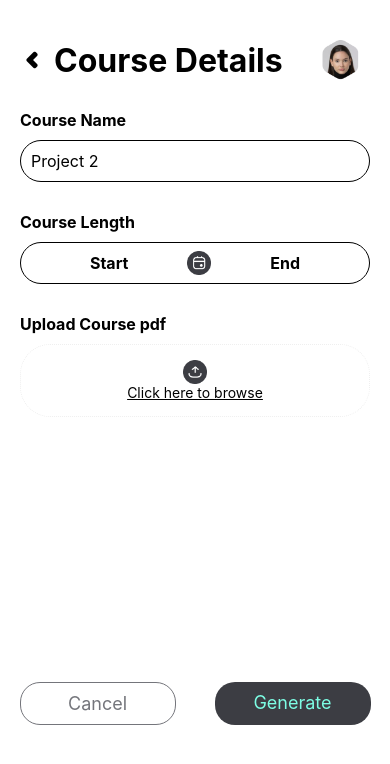
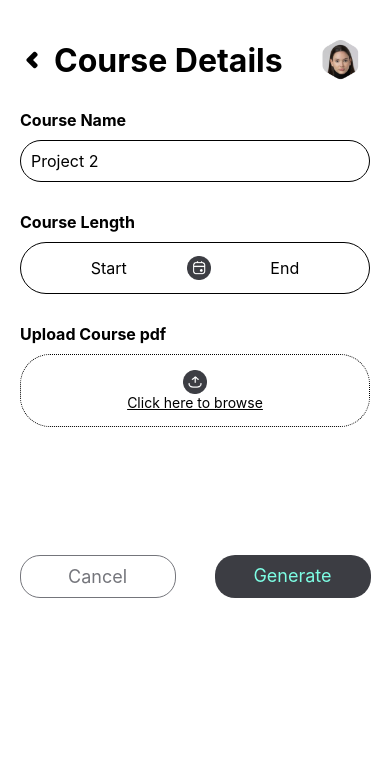
Before and after one commit to Team-Cosmos-WMDD-4985/cosmos-frontend, a React Native app: screen /AddCourse in a window 390 px wide. Shown: the top 764 px of the page. Built offline with nearby package versions, Linux system fonts and the light colour scheme.

Commit message:
add course style

```diff
--- a/src/components/courses/AddCourse.js
+++ b/src/components/courses/AddCourse.js
@@ -73,22 +73,23 @@ function AddCourse({ navigation }) {
             // if (DocumentPicker.isCancel(err)) {
             //     console.log("User cancelled")
             // } else {
-                console.log(err)
+            console.log(err)
             // }
         }
+    }
+    function formatDate(date) {
+        const monthNames = ["Jan", "Feb", "Mar", "Apr", "May", "Jun",
+            "Jul", "Aug", "Sep", "Oct", "Nov", "Dec"];
+        const day = date.getDate();
+        const monthIndex = date.getMonth();
+        const year = date.getFullYear();
 
-
-        // console.log(result)
-
-        // if (!result.canceled && result.assets && result.assets.length > 0) {
-        //     setFile(result.assets[0]);
-        //   }
+        return `${monthNames[monthIndex]}-${day < 10 ? '0' + day : day}-${year}`;
     }
 
+    const handleGenerate = async () => {
 
-     const handleGenerate = async () => {
-
-        dispatch(setLoader({loader: true}));
+        dispatch(setLoader({ loader: true }));
 
 
         let formdata = new FormData();
@@ -99,12 +100,12 @@ function AddCourse({ navigation }) {
 
         try {
             const response = await AxiosService("POST", "addCourse", true, {}, formdata, { "Content-Type": `multipart/form-data` })
-            navigation.navigate("AddTopics", {schedule: response.data.data, courseId: response.data.courseId, courseData: response.data.courseData });
-            dispatch(setLoader({loader: false}));
+            navigation.navigate("AddTopics", { schedule: response.data.data, courseId: response.data.courseId, courseData: response.data.courseData });
+            dispatch(setLoader({ loader: false }));
 
         } catch (err) {
             console.log(err)
-            dispatch(setLoader({loader: false}));
+            dispatch(setLoader({ loader: false }));
         }
     };
 
@@ -153,7 +154,7 @@ function AddCourse({ navigation }) {
                     <Text style={styles.label}>Course Length</Text>
                     <View style={styles.datePickerRow}>
                         <TouchableOpacity onPress={() => setShowStartDatePicker(true)}>
-                            <Text style={styles.label}>{startDate ? startDate.toDateString() : 'Start'}</Text>
+                            <Text style={styles.startEnd}>{startDate ? formatDate(startDate) : 'Start'}</Text>
                         </TouchableOpacity>
                         {showStartDatePicker && (
                             <DateTimePicker
@@ -167,7 +168,7 @@ function AddCourse({ navigation }) {
                         <Image source={require('./../../assets/icons/calendar.png')} style={styles.icon} />
 
                         <TouchableOpacity onPress={() => setShowEndDatePicker(true)}>
-                            <Text style={styles.label}>{endDate ? endDate.toDateString() : 'End'}</Text>
+                            <Text style={styles.startEnd}>{endDate ? formatDate(endDate) : 'End'}</Text>
                         </TouchableOpacity>
                         {showEndDatePicker && (
                             <DateTimePicker
@@ -293,6 +294,13 @@ const styles = StyleSheet.create({
         borderRadius: 30,
         paddingHorizontal: 10,
     },
+
+    startEnd: {
+        paddingVertical: 15,
+        fontSize: SIZES.medium,
+        borderRadius: 30,
+        paddingHorizontal: 10,
+    },
     label: {
         marginTop: 10,
         marginBottom: 10,
@@ -314,7 +322,7 @@ const styles = StyleSheet.create({
         alignItems: 'center',
         justifyContent: 'center',
         borderWidth: 1,
-        borderColor: COLORS.lightGray,
+        borderColor: COLORS.gray,
         padding: 15,
         borderRadius: 30,
         marginBottom: 20,
@@ -334,6 +342,7 @@ const styles = StyleSheet.create({
     center: {
         alignItems: 'center',
     },
+
     buttonContainer: {
         flexDirection: 'row',
         justifyContent: 'space-around',
@@ -342,11 +351,11 @@ const styles = StyleSheet.create({
         // left: 0,
         // right: 0,
         paddingVertical: 10,
-        marginTop: '55%',
+        marginTop: '20%',
     },
     button: {
         paddingVertical: 10,
-        paddingHorizontal: 30,
+        paddingHorizontal: 20,
         borderRadius: 20,
         width: '40%',
     },
@@ -354,7 +363,7 @@ const styles = StyleSheet.create({
         backgroundColor: COLORS.white,
         borderWidth: 1,
         borderColor: COLORS.midGray,
-        padding: 15,
+        padding: 10,
     },
     generateButton: {
         backgroundColor: COLORS.primary,
--- a/src/services/axios.js
+++ b/src/services/axios.js
@@ -4,7 +4,7 @@ import secoreStoreService from "./secureStore";
 // Live url
 // const url = "https://ec2-54-70-7-254.us-west-2.compute.amazonaws.com/api"
 // const url = "http://ec2-54-70-7-254.us-west-2.compute.amazonaws.com/api"
-const url = "https://159e-2604-3d08-6d7f-68b0-454-88f3-cbbd-361.ngrok-free.app";
+const url = "https://290d-2604-3d08-6d7f-68b0-b8b4-f168-f8e8-2d74.ngrok-free.app";
 // const url = "https://cosmos-backend-6bue.onrender.com"
 export default async function useApi(type, endpoint, tokenRequired = true , params = {}, body = {}, headers = {}) {
 
```
